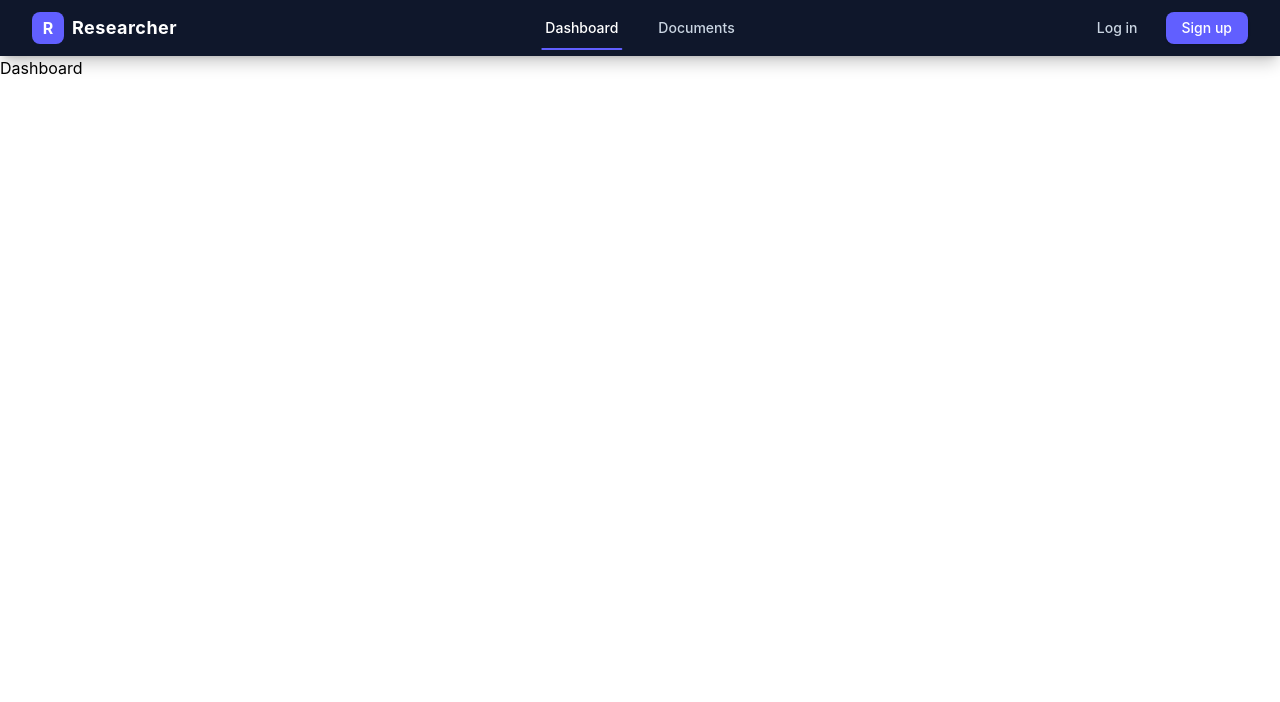
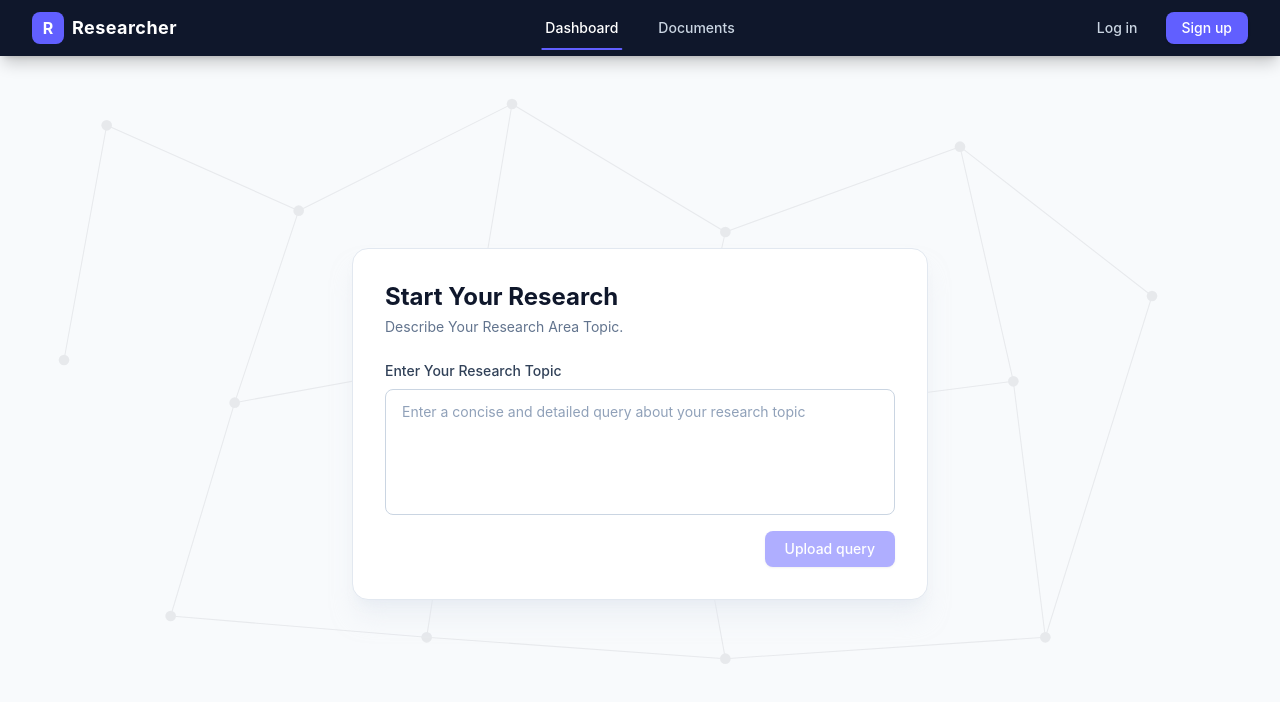
Before and after one commit to Shoaib-malik124/Multi-Agent-Deep-Researcher, a React (Vite) app in the folder Frontend/researcher/: page / in a window 1280 px wide. Shown: the top 702 px of the page. Built offline with nearby package versions, Linux system fonts and the light colour scheme.

Commit message:
Dashboard

```diff
--- /dev/null
+++ b/Frontend/researcher/src/components/Dashbackground.jsx
@@ -0,0 +1,57 @@
+import React from 'react'
+
+function Dashbackground() {
+  return (
+      <>
+        {/* Neural network mesh background */}
+        <svg
+        className="pointer-events-none absolute inset-0 h-full w-full opacity-[0.07]"
+        preserveAspectRatio="xMidYMid slice"
+        viewBox="0 0 1200 800"
+        >
+            <g stroke="#1a1a2e" strokeWidth="1" fill="none">
+            <line x1="100" y1="120" x2="280" y2="200" />
+            <line x1="280" y1="200" x2="480" y2="100" />
+            <line x1="480" y1="100" x2="680" y2="220" />
+            <line x1="680" y1="220" x2="900" y2="140" />
+            <line x1="280" y1="200" x2="220" y2="380" />
+            <line x1="480" y1="100" x2="440" y2="340" />
+            <line x1="680" y1="220" x2="640" y2="400" />
+            <line x1="900" y1="140" x2="950" y2="360" />
+            <line x1="220" y1="380" x2="440" y2="340" />
+            <line x1="440" y1="340" x2="640" y2="400" />
+            <line x1="640" y1="400" x2="950" y2="360" />
+            <line x1="220" y1="380" x2="160" y2="580" />
+            <line x1="440" y1="340" x2="400" y2="600" />
+            <line x1="640" y1="400" x2="680" y2="620" />
+            <line x1="950" y1="360" x2="980" y2="600" />
+            <line x1="160" y1="580" x2="400" y2="600" />
+            <line x1="400" y1="600" x2="680" y2="620" />
+            <line x1="680" y1="620" x2="980" y2="600" />
+            <line x1="100" y1="120" x2="60" y2="340" />
+            <line x1="900" y1="140" x2="1080" y2="280" />
+            <line x1="1080" y1="280" x2="980" y2="600" />
+            </g>
+            <g fill="#1a1a2e">
+            <circle cx="100" cy="120" r="5" />
+            <circle cx="280" cy="200" r="5" />
+            <circle cx="480" cy="100" r="5" />
+            <circle cx="680" cy="220" r="5" />
+            <circle cx="900" cy="140" r="5" />
+            <circle cx="220" cy="380" r="5" />
+            <circle cx="440" cy="340" r="5" />
+            <circle cx="640" cy="400" r="5" />
+            <circle cx="950" cy="360" r="5" />
+            <circle cx="160" cy="580" r="5" />
+            <circle cx="400" cy="600" r="5" />
+            <circle cx="680" cy="620" r="5" />
+            <circle cx="980" cy="600" r="5" />
+            <circle cx="60" cy="340" r="5" />
+            <circle cx="1080" cy="280" r="5" />
+            </g>
+        </svg>
+      </>
+  )
+}
+
+export default Dashbackground
--- a/Frontend/researcher/src/components/Dashboard.jsx
+++ b/Frontend/researcher/src/components/Dashboard.jsx
@@ -1,8 +1,51 @@
-import React from 'react'
+import React, { useState } from 'react'
+import Dashbackground from './Dashbackground';
 
 function Dashboard() {
+  const [query, setQuery] = useState('');
+
+  const handleSubmit = (e) => {
+    e.preventDefault();
+    // API Call later
+  }
+
   return (
-    <div>Dashboard</div>
+    <main className="relative flex min-h-[calc(100vh-64px)] items-center justify-center overflow-hidden bg-slate-50 px-4 py-16">
+
+      <Dashbackground/>
+
+      <div className="relative w-full max-w-xl rounded-2xl border border-slate-200 bg-white p-8 shadow-xl shadow-slate-200/50">
+
+        <h1 className="mb-1 text-2xl font-bold text-slate-900">
+          Start Your Research
+        </h1>
+        <p className="mb-6 text-sm text-slate-500">
+          Describe Your Research Area Topic.
+        </p>
+
+        <form onSubmit={handleSubmit} className="flex flex-col gap-2">
+          <label htmlFor="query-taker" className="text-sm font-medium text-slate-700">
+            Enter Your Research Topic
+          </label>
+          <textarea
+            id="query-taker"
+            placeholder="Enter a concise and detailed query about your research topic"
+            value={query}
+            onChange={(e) => setQuery(e.target.value)}
+            rows={5}
+            className="w-full resize-none rounded-lg border border-slate-300 px-4 py-3 text-sm text-slate-900 placeholder:text-slate-400 focus:border-indigo-500 focus:outline-none focus:ring-2 focus:ring-indigo-500/30"
+          />
+          <button
+            type="submit"
+            className="mt-2 self-end rounded-lg bg-indigo-500 px-5 py-2 text-sm font-medium text-white shadow-sm transition-colors hover:bg-indigo-400 disabled:cursor-not-allowed disabled:opacity-50"
+            disabled={!query.trim()}
+          >
+            Upload query
+          </button>
+        </form>
+
+      </div>
+    </main>
   )
 }
 
```
